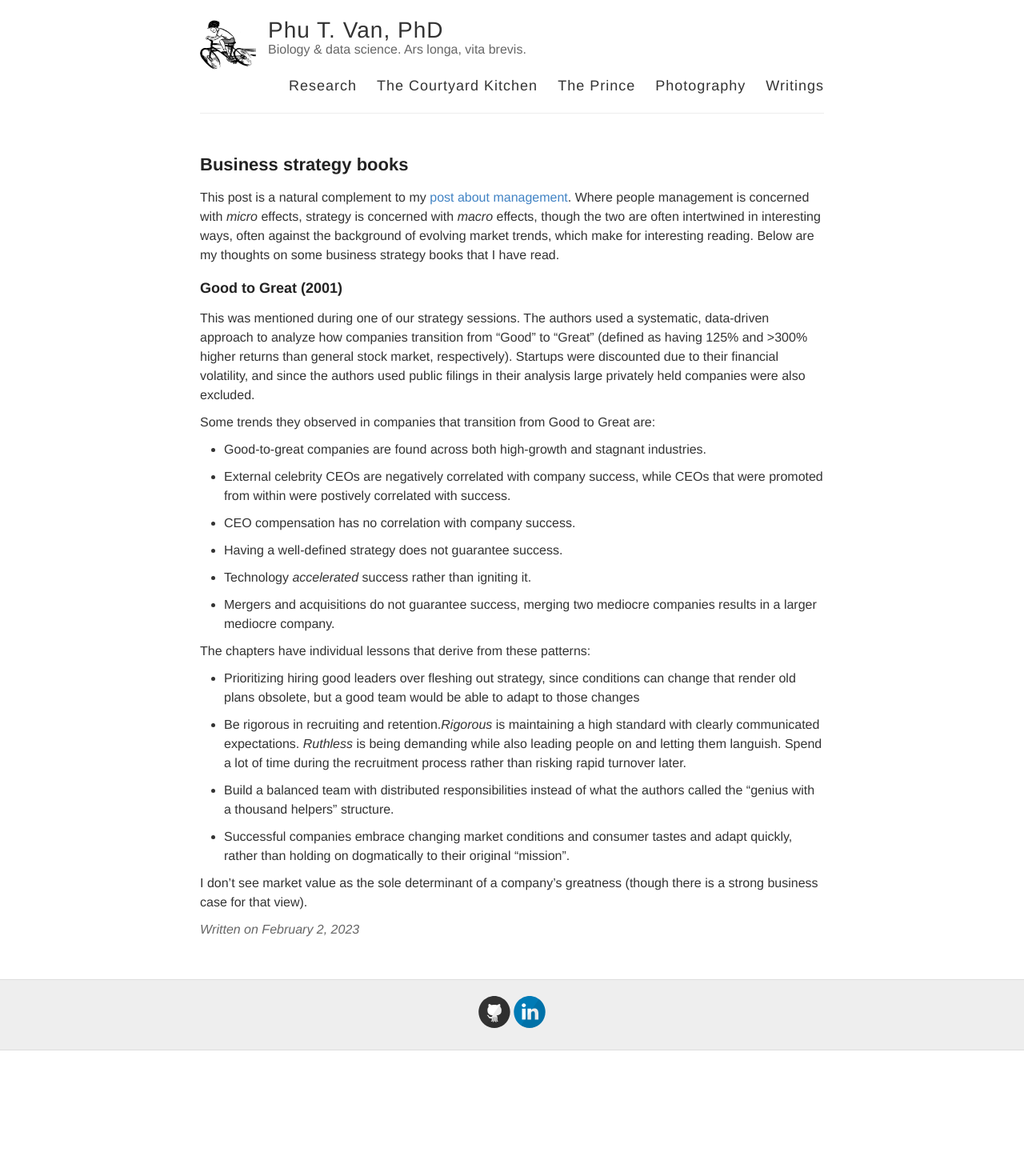
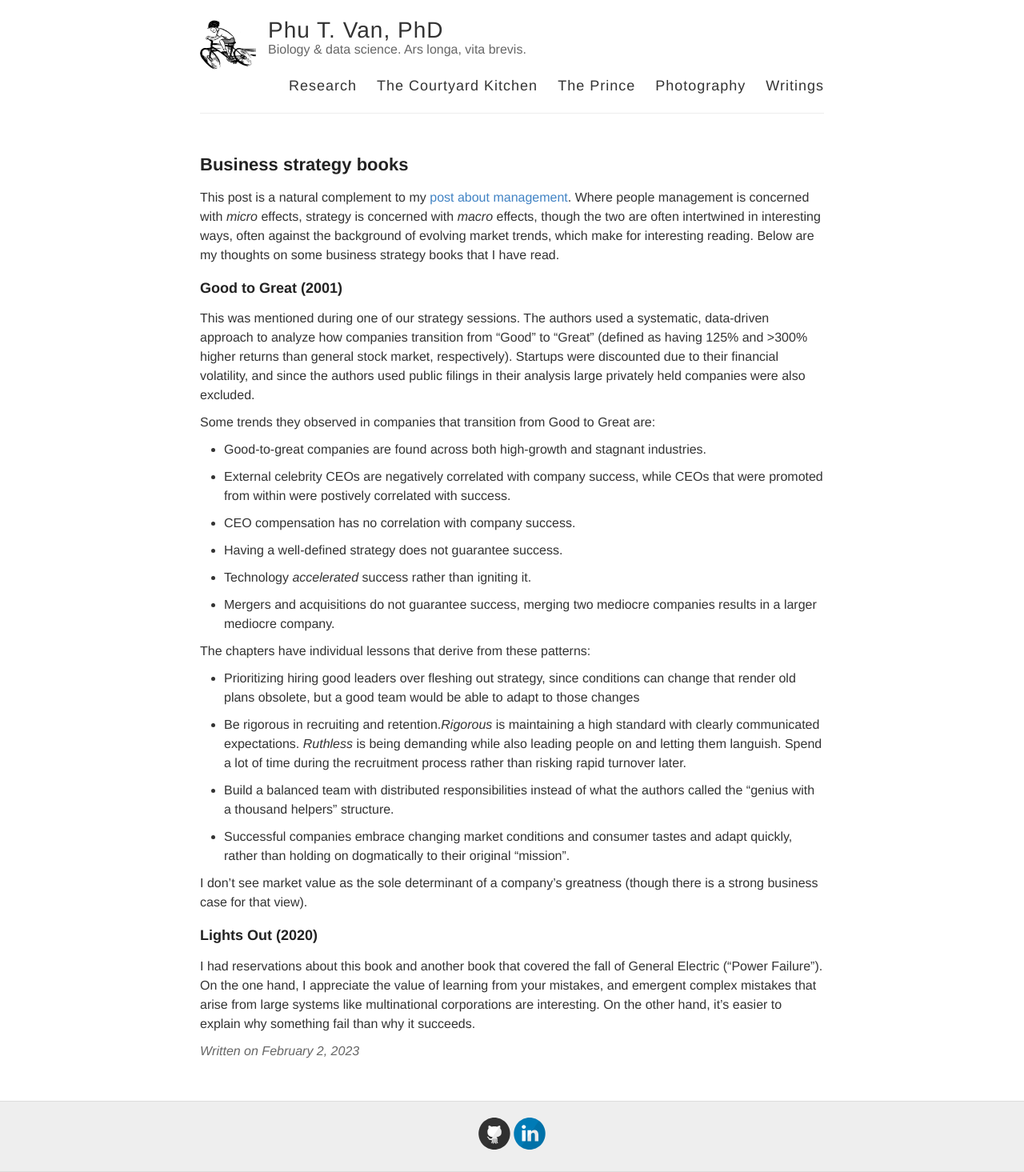
Before and after one commit to ptvan/ptvan.github.io, a Jekyll site: the page built from _posts/2023-02-02-business-strategy-books.md, in a window 1280 px wide. Shown: the whole page at 80% size. Built offline with Jekyll 4.4.1, drawn with Linux system fonts in a browser that asks for light colours; before the commit the page ends 1313 px from its top, so only the background shows below that.

```diff
--- a/_posts/2023-02-02-business-strategy-books.md
+++ b/_posts/2023-02-02-business-strategy-books.md
@@ -34,3 +34,7 @@
 - Successful companies embrace changing market conditions and consumer tastes and adapt quickly, rather than holding on dogmatically to their original "mission".
 
 I don't see market value as the sole determinant of a company's greatness (though there is a strong business case for that view).
+
+### Lights Out (2020)
+
+I had reservations about this book and another book that covered the fall of General Electric ("Power Failure"). On the one hand, I appreciate the value of learning from your mistakes, and emergent complex mistakes that arise from large systems like multinational corporations are interesting. On the other hand, it's easier to explain why something fail than why it succeeds.
```
Also changed, not shown: _posts/2022-01-10-management-books-and-workshops.md (+2 -0 lines).
